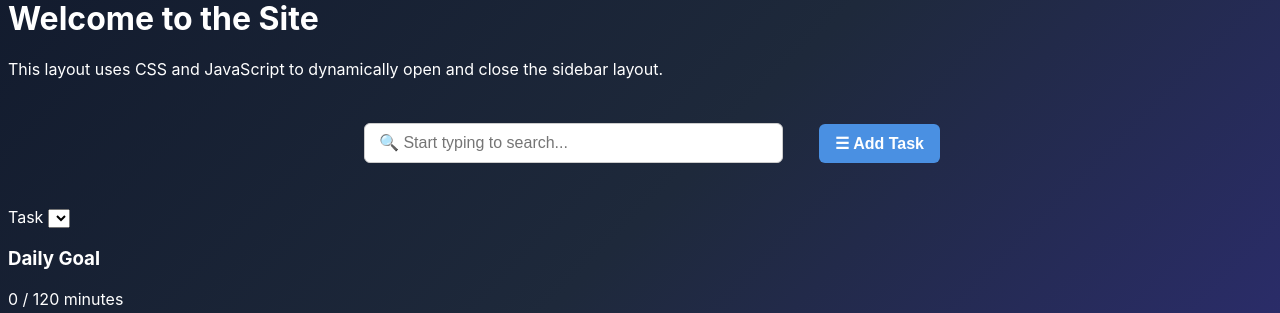
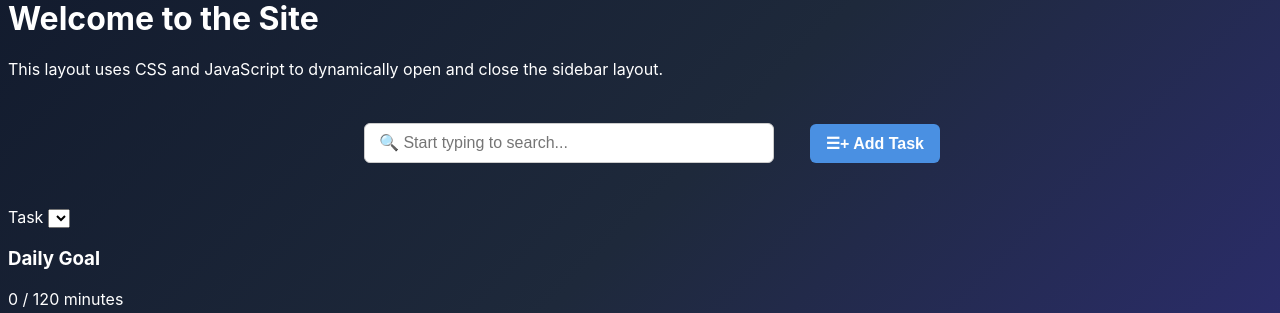
Before and after one commit to CoolCoderAran/smart_planner, a Flask app: page /planner in a window 1280 px wide. Shown: the part 268-581 px from the top of the page. Run offline with Flask 3, Linux system fonts and the light colour scheme; lists and menus that the app fills with data are empty.

Commit message:
Update planner.html

```diff
--- a/templates/planner.html
+++ b/templates/planner.html
@@ -73,7 +73,7 @@
         <div class="search-bar">
             <input id="search" type="search" placeholder="&#x1F50D; Start typing to search..." />
         </div>
-        <button class="open-btn" onclick="openMenu()">&#9776; Add Task</button>
+        <button class="open-btn" onclick="openMenu()">&#9776;+ Add Task</button>
     </div>
 </header>
 
```
